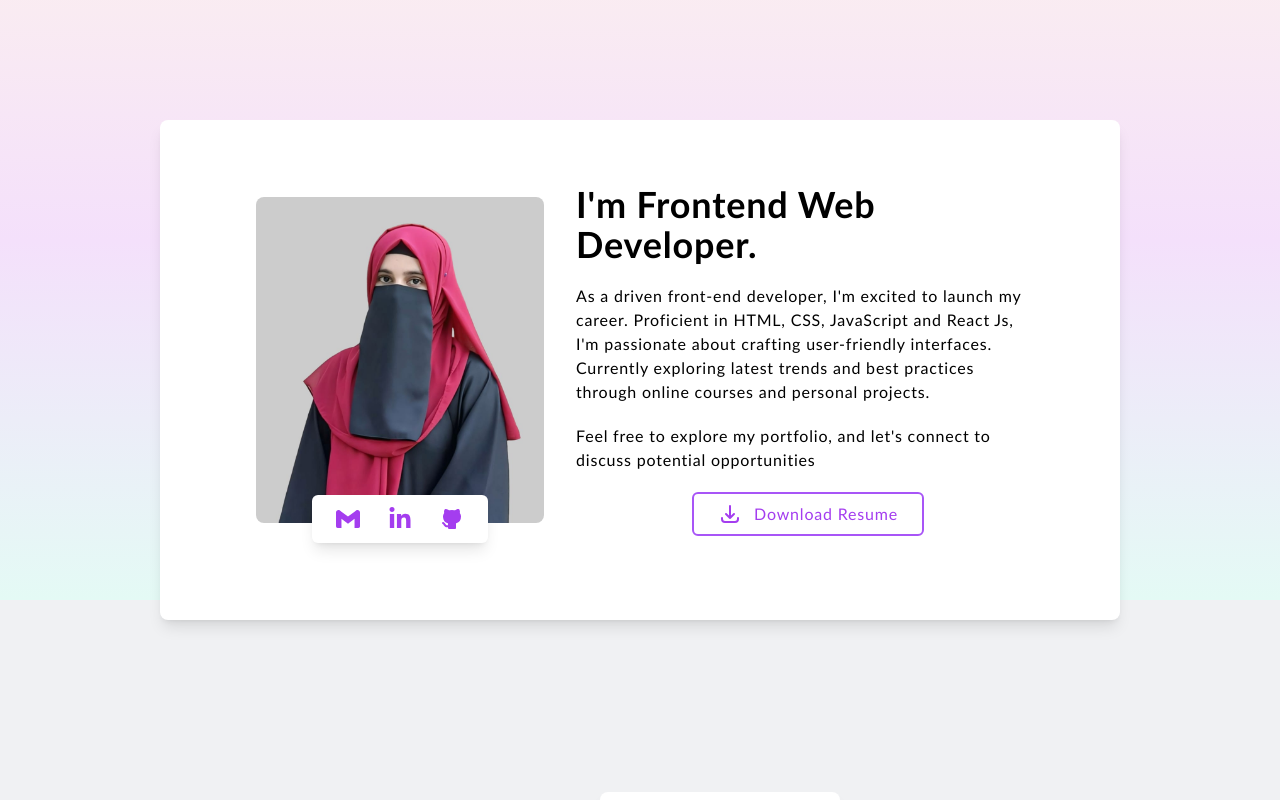
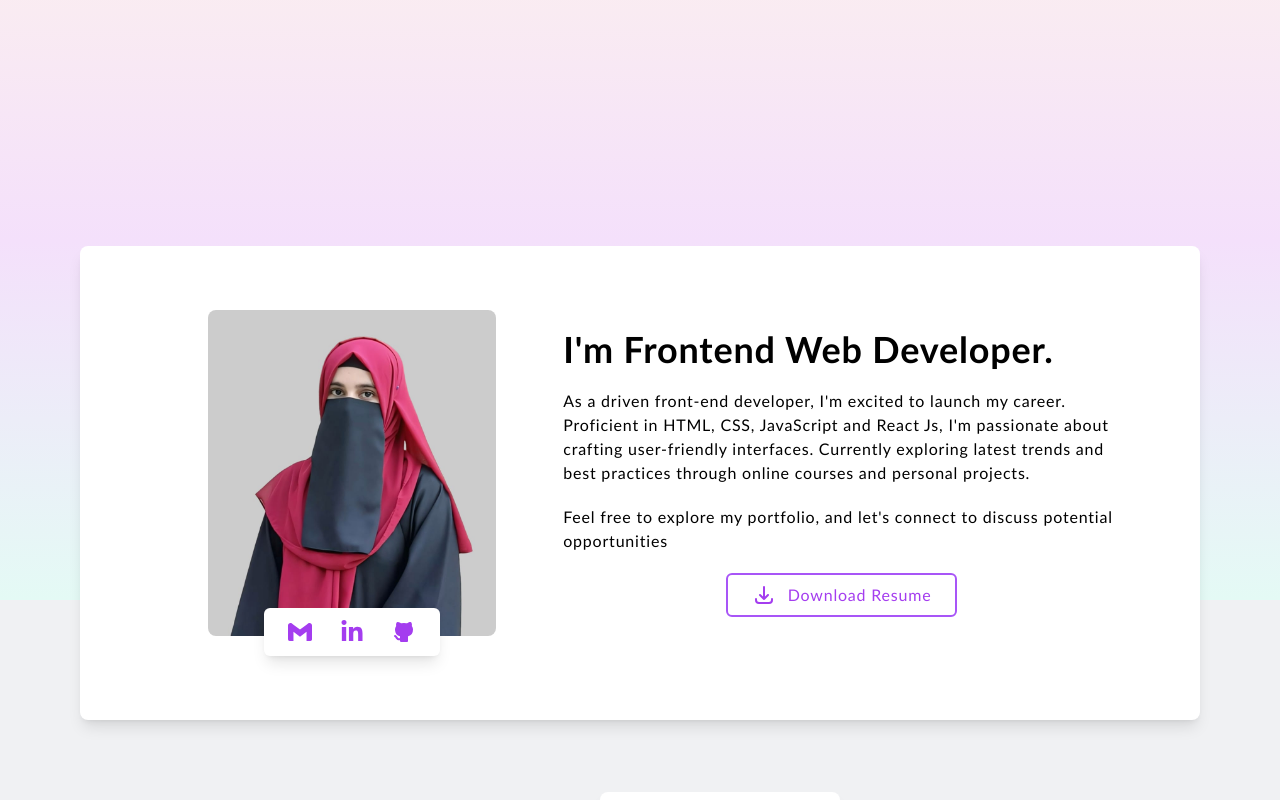
Before and after one commit to SadiaAjmal/My_Portfolio, a React (Vite) app: page / in a window 1280 px wide. Shown: the part 600-1400 px from the top of the page. Built offline with nearby package versions, Linux system fonts and the light colour scheme.

Commit message:
Brief description  of changes

```diff
--- a/src/App.jsx
+++ b/src/App.jsx
@@ -14,7 +14,7 @@ function App() {
     <>
       <Navbar />
       <Hero />
-      <About />
+
       <Process />
 
       <DiscussionBlock />
--- a/src/Components/About.jsx
+++ b/src/Components/About.jsx
@@ -8,17 +8,18 @@ import resume from "../assets/SadiaAjmal'sResume.pdf";
 
 const About = () => {
   return (
-<div className=" h-0">
-    <div className=" z-[2] md:top-[85%] sm:top-[90%] absolute lg:px-20 lg:mx-40 mx-3  md:mx-10 about bg-white box-border  md:p-16 px-3 py-8 pb-16 rounded-lg mt-10 shadow-lg flex lg:flex-row flex-col-reverse items-center justify-between">
+
+      <div className="lg:px-20 mx-3 lg:mx-20  md:mx-10 about bg-white box-border  md:p-16 px-3 py-8 pb-16 rounded-lg mt-10 shadow-lg flex lg:flex-row flex-col-reverse items-center justify-between">
         <div className=" order-2 basis-[58%] lg:space-y-5 space-y-3">
           <p className=" md:text-4xl text-3xl font-semibold ">
             I'm Frontend Web Developer.
           </p>
           <p>
             As a driven front-end developer, I'm excited to launch my career.
-          Proficient in HTML, CSS, JavaScript and React Js, I'm passionate about
-          crafting user-friendly interfaces. Currently exploring latest trends
-          and best practices through online courses and personal projects.
+            Proficient in HTML, CSS, JavaScript and React Js, I'm passionate
+            about crafting user-friendly interfaces. Currently exploring latest
+            trends and best practices through online courses and personal
+            projects.
           </p>
           <p>
             Feel free to explore my portfolio, and let's connect to discuss
@@ -77,7 +78,7 @@ const About = () => {
           </div>
         </div>
       </div>
-</div>
+
   );
 };
 
--- a/src/Components/Hero.jsx
+++ b/src/Components/Hero.jsx
@@ -4,7 +4,8 @@ import About from "../Components/About";
 
 const Hero = () => {
   return (
-    <div className="hero lg:px-34 xl:px-40 justify-center flex sm:h-[180vh] lg:h-[150vh] md:h-[110vh]  bg-custom-bg px-3 md:py-5  md:px-20 ">
+
+      <div className="hero lg:px-34 flex xl:px-40 justify-center lg:h-[150vh] md:h-[115vh] h-[180vh] bg-custom-bg px-3 md:py-5  md:px-20 ">
         <div className="relative md:flex  md:pt-40 pt-24 pb-10 justify-between">
           <div className=" basis-[48%] space-y-1 tracking-wider items-center justify-center flex-col">
             <p className="md:text-4xl text-3xl font-semibold ">Hello, I'm</p>
@@ -32,11 +33,14 @@ const Hero = () => {
             />
           </div>
         </div>
+      <div className=" absolute md:bottom-[-25%] bottom-[-100%] lg:bottom-[-65%]">
+        <About />
+      </div>
+      </div>
 
-    </div>
   );
 };
 
 export default Hero;
 
-//   lg:h-[150vh] lg:bottom-[-60%]       <div className="hero-about lg:px-20 absolute md:bottom-[-20%] bottom-[-120%] lg:bottom-[-70%]"><About /></div>
+//   lg:h-[150vh] lg:bottom-[-60%]
```
Lines whose indentation alone changed are shown as unchanged.
